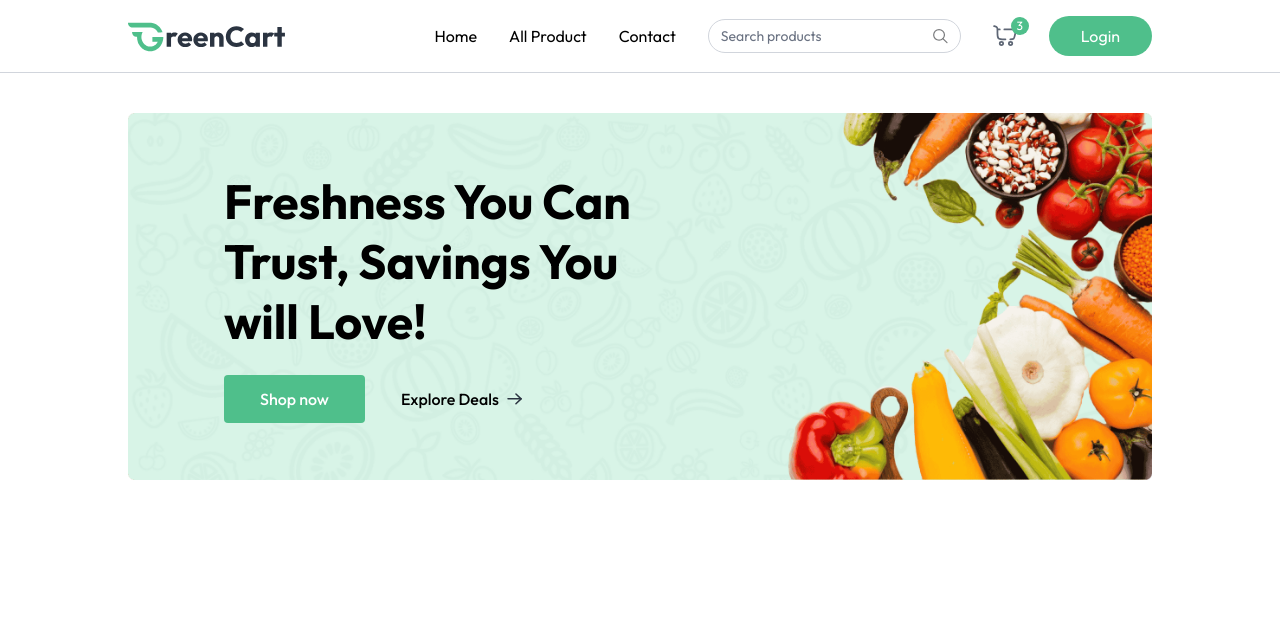
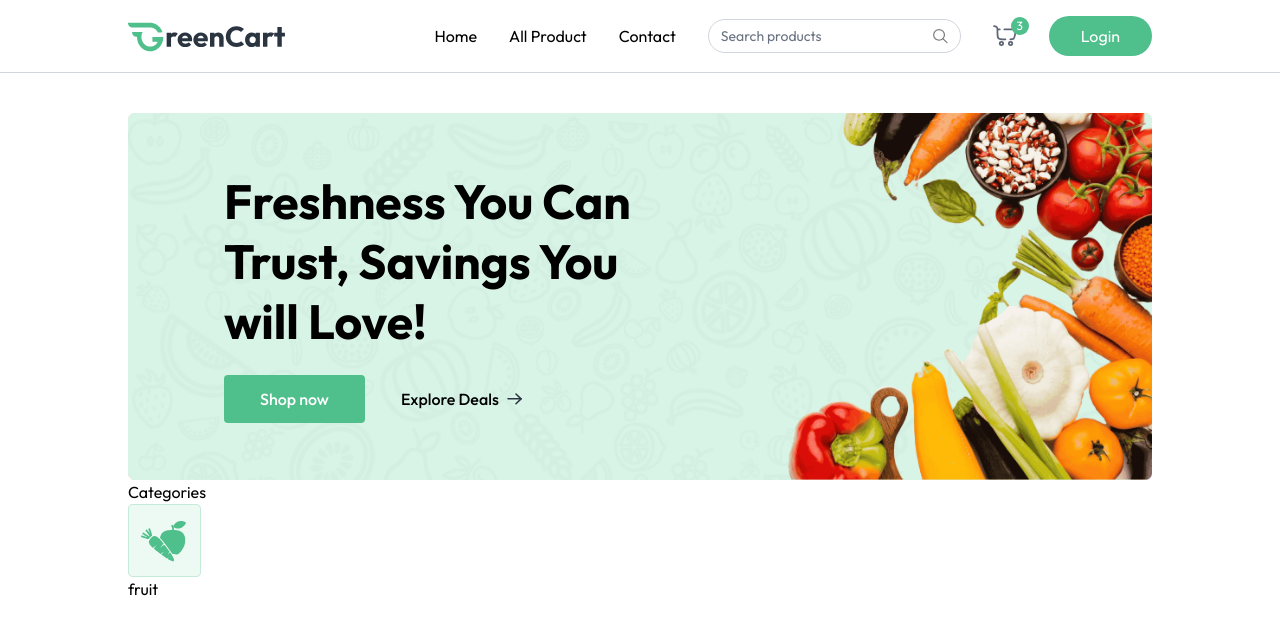
Before and after one commit to hellokristinafaye/GreenCart, a React (Vite) app in the folder client/: page / in a window 1280 px wide. Shown: the top 634 px of the page. Built offline with nearby package versions, Linux system fonts and the light colour scheme.

Commit message:
categories content started and comp mounted in Home page

```diff
--- a/client/src/components/Categories.jsx
+++ b/client/src/components/Categories.jsx
@@ -1,8 +1,17 @@
 import React from 'react'
+import { assets } from '../assets/assets'
 
 const Categories = () => {
   return (
-    <div>Categories</div>
+    <div>
+          <p className="">Categories</p>
+          <div className="">
+              <div className="">
+                  <img src={assets.box_icon} alt="" className="" />
+                  <p className="">fruit</p>
+              </div>
+          </div>
+    </div>
   )
 }
 
--- a/client/src/pages/Home.jsx
+++ b/client/src/pages/Home.jsx
@@ -1,10 +1,12 @@
 import React from 'react'
 import MainBanner from '../components/MainBanner'
+import Categories from '../components/Categories'
 
 const Home = () => {
   return (
     <div className='mt-10'>
-          <MainBanner />
+      <MainBanner />
+      <Categories />
     </div>
   )
 }
```
